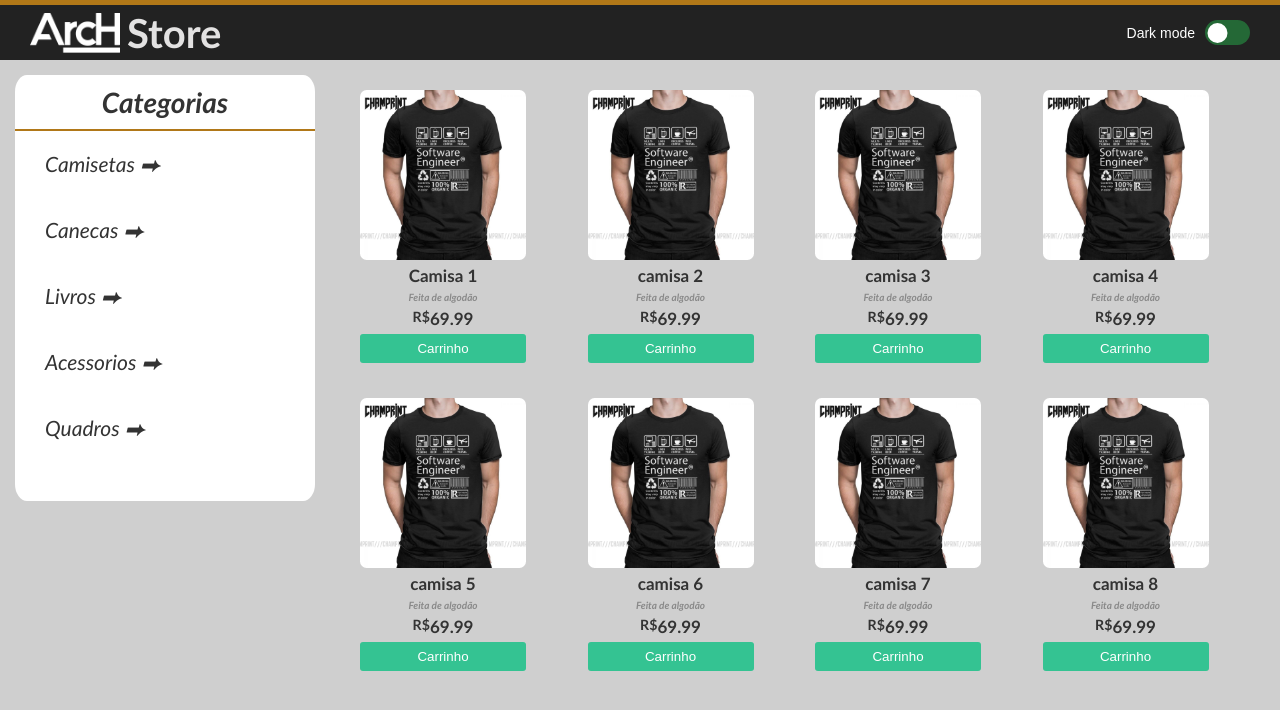
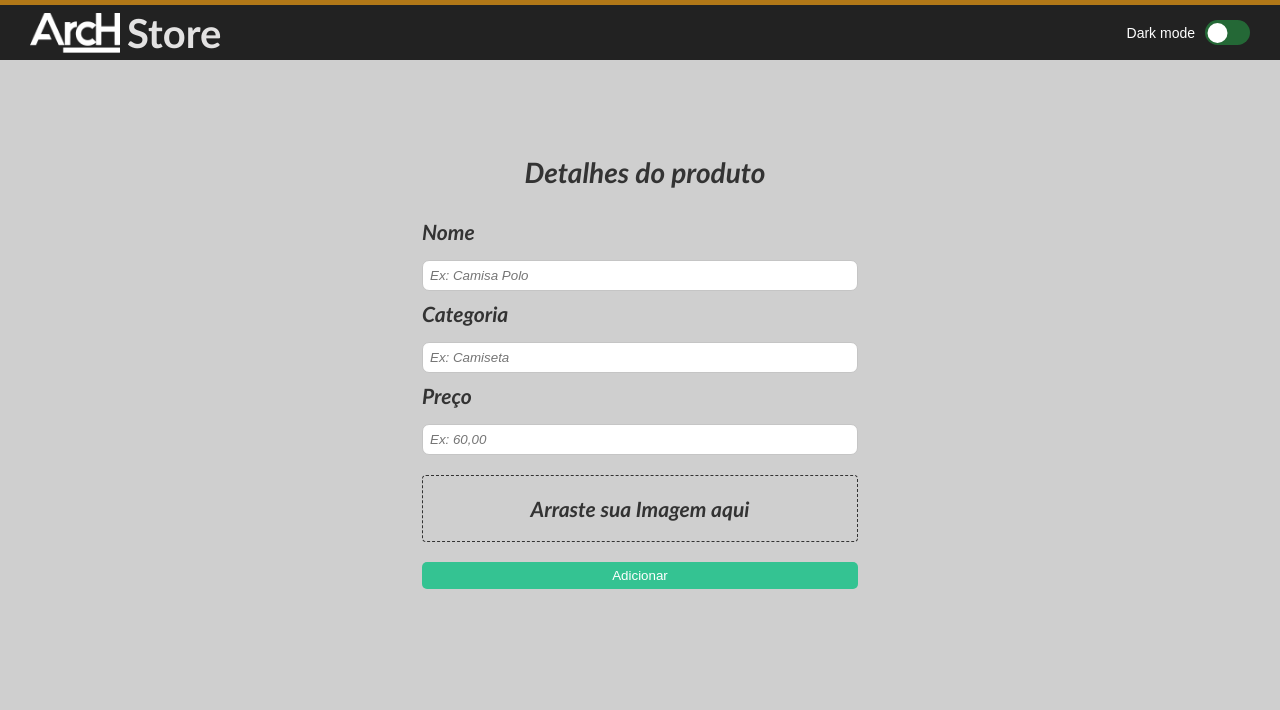
Before and after one commit to joaosantos73/arch-store, a React (Create React App) app: page / in a window 1280 px wide. Shown: the top 710 px of the page. Built offline with nearby package versions, Linux system fonts and the light colour scheme.

Commit message:
Register product

```diff
--- a/package.json
+++ b/package.json
@@ -14,6 +14,7 @@
     "polished": "^4.2.2",
     "react": "^18.1.0",
     "react-dom": "^18.1.0",
+    "react-dropzone": "^14.2.0",
     "react-scripts": "5.0.1",
     "react-switch": "^6.0.0",
     "styled-components": "^5.3.5",
--- a/src/App.tsx
+++ b/src/App.tsx
@@ -7,7 +7,7 @@ import dark from './styles/themes/dark';
 import GlobalStyle from './styles/global';
 import Header from './components/Header';
 import Home from './pages/Home';
-
+import Register from './pages/Register';
 
 function App() {
   const [theme, setTheme] = usePersistedState<DefaultTheme>('theme', light);
@@ -21,8 +21,8 @@ function App() {
       <ThemeProvider theme={theme}>
         <GlobalStyle />
         <Header toogleTheme={toogleTheme}/>
-        <Home />
-
+        {/* <Home /> */}
+        <Register />
       </ThemeProvider>
     </div>
   );
--- /dev/null
+++ b/src/components/Upload/index.tsx
@@ -0,0 +1,30 @@
+import React from 'react';
+import Dropzone from "react-dropzone";
+import { DropContainer, UploadMessage } from './style';
+
+const Upload: React.FC = () => {
+    let acceptTypes = {
+        'image/png': ['.png'],
+    };
+
+    return (
+        <div>
+            <Dropzone accept={acceptTypes} onDropAccepted={() => {}}>
+                { ({ getRootProps, getInputProps, isDragActive, isDragReject }) => (
+                  <DropContainer
+                    {...getRootProps()}
+                    isDragActive={isDragActive}
+                    isDragReject={isDragReject}
+                >
+                    <input {...getInputProps()} />
+                    <UploadMessage>
+                        Arraste sua Imagem aqui
+                    </UploadMessage>
+                </DropContainer>
+                ) }
+            </Dropzone>
+        </div>
+    );
+};
+
+export default Upload;
--- /dev/null
+++ b/src/components/Upload/style.ts
@@ -0,0 +1,34 @@
+import styled, { css } from 'styled-components';
+
+const dragActive = css`
+    border-color: #78e5d5;
+`;
+
+const dragReject = css`
+    border-color: #e57878;
+`;
+
+interface DropProps {
+    isDragActive: boolean;
+    isDragReject: boolean;
+}
+
+export const DropContainer = styled.div<DropProps>`
+    border: 1px dashed ${props => props.theme.colors.text};
+    border-radius: 4px;
+    cursor: pointer;
+    margin-top: 20px;
+    transition: height 0.2s ease;
+
+    ${props => props.isDragActive && dragActive};
+    ${props => props.isDragReject && dragReject};
+`;
+
+export const UploadMessage = styled.p`
+  display: flex;
+  color: ${props => props.theme.colors.text};
+  justify-content: center;
+  align-items: center;
+  padding: 10px;
+  margin-bottom: 10px;
+`;
--- /dev/null
+++ b/src/pages/Register/index.tsx
@@ -0,0 +1,35 @@
+import React from 'react';
+import { Container } from './style';
+import Upload from '../../components/Upload';
+
+const Register: React.FC = () => {
+    return (
+       <Container>
+            <div className='form-register'>
+                <h2>Detalhes do produto</h2>
+                <form>
+                    <label>
+                        <p>Nome</p> <br />
+                        <input placeholder="Ex: Camisa Polo" type="text" name="name" />
+                    </label>
+
+                    <label>
+                        <p>Categoria</p> <br />
+                        <input placeholder='Ex: Camiseta' type="text" name="category" />
+                    </label>
+
+                    <label>
+                        <p>Preço</p> <br />
+                        <input placeholder='Ex: 60,00' type="number" name="price" />
+                    </label>
+                    <Upload />
+                    <button>
+                        Adicionar
+                    </button>
+                </form>
+            </div>
+       </Container>
+    )
+};
+
+export default Register;
--- /dev/null
+++ b/src/pages/Register/style.ts
@@ -0,0 +1,52 @@
+import styled from 'styled-components';
+
+export const Container = styled.div`
+    margin: 95px;
+    display: flex;
+    justify-content: center;
+    align-items: center;
+    text-align: center;
+
+    .form-register {
+
+        width: 40%;
+
+        h2 {
+            font-size: 2em;
+            font-family: 'Gill Sans', 'Gill Sans MT', Calibri, 'Trebuchet MS', sans-serif;
+            margin-left: 10px;
+            margin-bottom: 30px;
+            font-weight: bold;
+            font-style: oblique;
+        }
+
+        input {
+            padding: 7px;
+            /* margin: 7px; */
+            width: 100%;
+            border: 1px solid #c5c5c5;
+            border-radius: 7px;
+            font-style: italic;
+        }
+
+        p {
+            font-size: 1.5em;
+            font-weight: bold;
+            font-family: 'Gill Sans', 'Gill Sans MT', Calibri, 'Trebuchet MS', sans-serif;
+            font-style: italic;
+            margin-top: 10px;
+            text-align: left;
+        }
+
+        button {
+            margin-top: 20px;
+            width: 100%;
+            padding: 6px;
+            background-color: #34c392;
+            border: none;
+            border-radius: 5px;
+            color: #fff;
+            cursor: pointer;
+        }
+    }
+`;
--- a/src/styles/themes/dark.ts
+++ b/src/styles/themes/dark.ts
@@ -11,6 +11,6 @@ export default {
       links: '#48D06D',
       icons: '#bd93f9',
       textSpan: '#fff',
-      menu: '#0c0c0c'
+      menu: '#0c0c0c',
     },
   }
--- a/src/styles/themes/light.ts
+++ b/src/styles/themes/light.ts
@@ -11,6 +11,6 @@ export default {
     links: '#D79D39',
     icons: '#1B264F',
     textSpan: '#fff',
-    menu: '#fff'
+    menu: '#fff',
   },
 }
```
Also changed, not shown: 1 other file (tests, documents, lock files or other folders).
